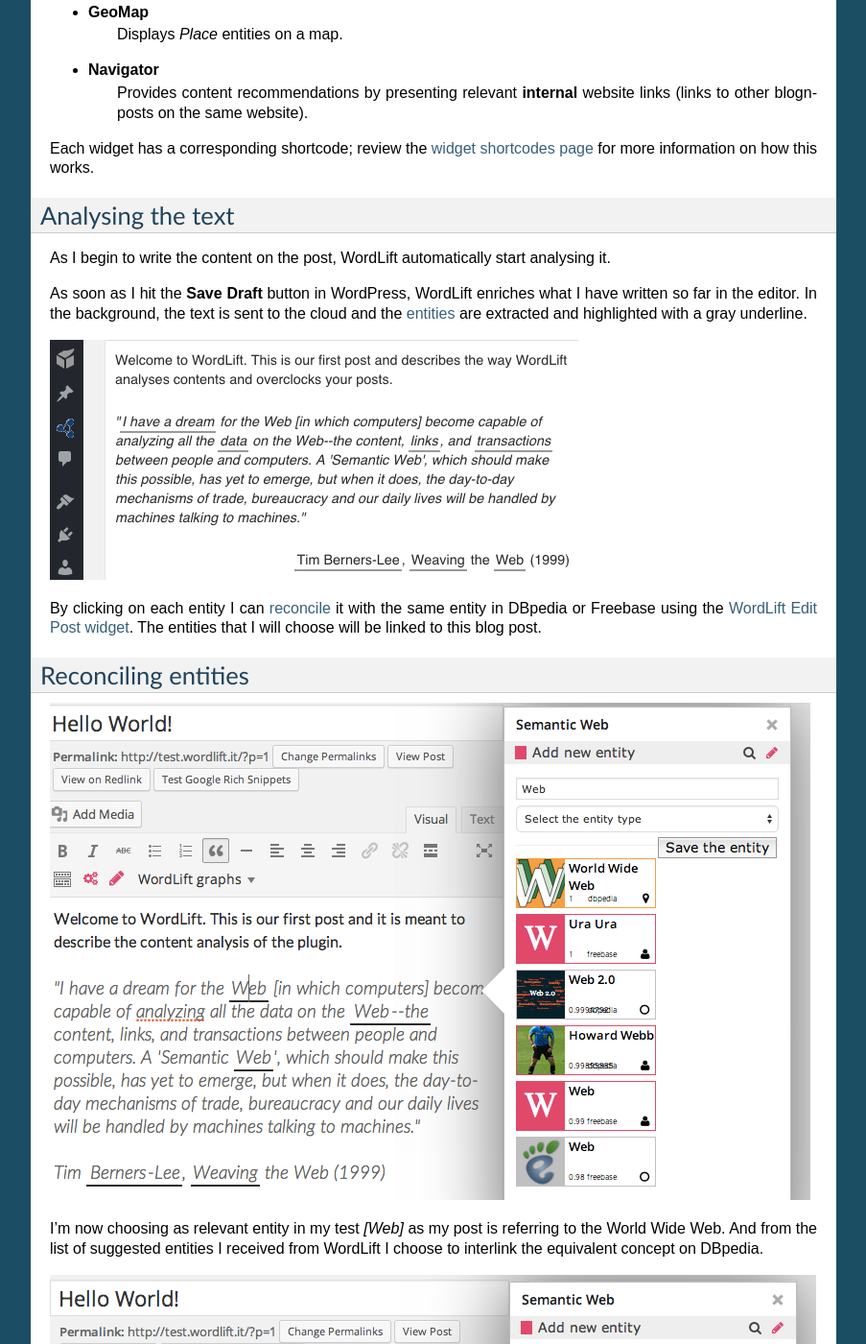
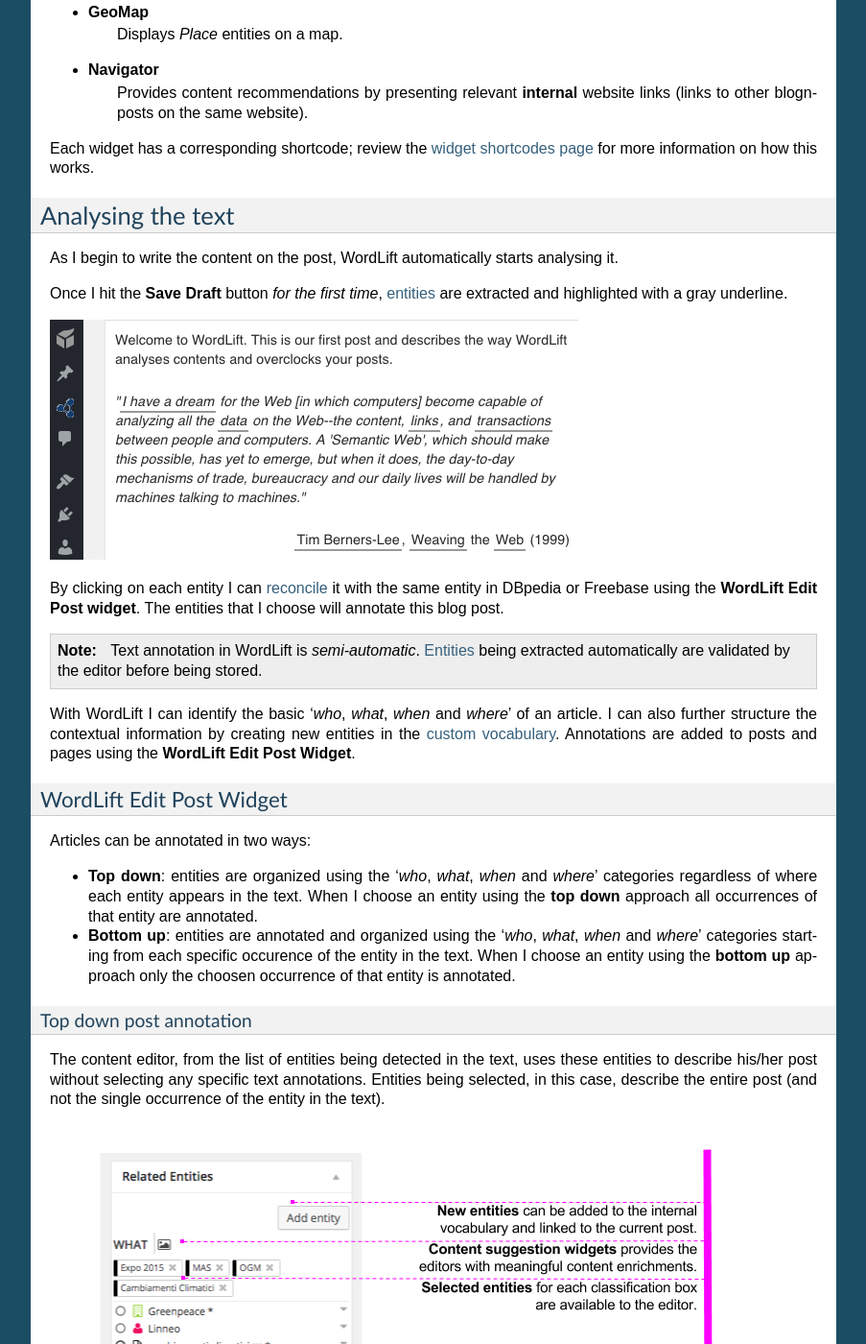
Before and after one commit to insideout10/wordlift-docs, a Sphinx documentation site: the page built from docs/analysis.rst, in a window 1280 px wide and 1400 px high, scrolled down 1007 px. Shown: the whole window at 96% size, without its empty margins (198-1101 px from the left). Built offline with Sphinx 7.4.7, drawn with Linux system fonts in a browser that asks for light colours; some of the changed text lies outside the part shown.

Commit message:
UYpdate Analysis

```diff
--- a/docs/analysis.rst
+++ b/docs/analysis.rst
@@ -3,7 +3,7 @@
 
 **WordLift** adds semantic annotations and combines information publicly available as `linked open data <key-concepts.html#linked-open-data>`_ to organize and enrich contents.
 
-**WordLift** suggests to the content editors relevant fact-based information, images and links.
+**WordLift** suggests to the content editor relevant fact-based information, images and links.
 
 **WordLift** analyses articles using *Named Entity Recognition* (NER) and *Named Entity Disambiguation* (NED) to extract `Named Entities <key-concepts.html#entity>`_ from posts and pages.
 
@@ -53,14 +53,56 @@
 Analysing the text
 _____________
 
-As I begin to write the content on the post, WordLift automatically start analysing it.
+As I begin to write the content on the post, WordLift automatically starts analysing it.
 
-As soon as I hit the **Save Draft** button in WordPress, WordLift enriches what I have written so far in the editor.
-In the background, the text is sent to the cloud and the `entities <key-concepts.html#entity>`_ are extracted and highlighted with a gray underline.
+Once I hit the **Save Draft** button *for the first time*, `entities <key-concepts.html#entity>`_ are extracted and highlighted with a gray underline.
 
 .. image:: /images/wordlift-content-analysis-results.png
 
-By clicking on each entity I can `reconcile <key-concepts.html#reconciliation>`_ it with the same entity in DBpedia or Freebase using the `WordLift Edit Post widget <key-concepts.html#wordlift-edit-post-widget>`_. The entities that I will choose will be linked to this blog post.
+By clicking on each entity I can `reconcile <key-concepts.html#reconciliation>`_ it with the same entity in DBpedia or Freebase using the **WordLift Edit Post widget**. The entities that I choose will annotate this blog post.
+
+.. note::
+
+	Text annotation in WordLift is *semi-automatic*. `Entities <key-concepts.html#entity>`_ being extracted automatically are validated by the editor before being stored.
+
+With WordLift I can identify the basic '*who*, *what*, *when* and *where*' of an
+article. I can also further structure the contextual information by creating new entities in the `custom vocabulary <key-concepts.html#vocabulary>`_. Annotations are added to posts and pages using the **WordLift Edit Post Widget**.
+
+
+WordLift Edit Post Widget
+--------------
+
+Articles can be annotated in two ways:
+
+* **Top down**: entities are organized using the '*who*, *what*, *when* and *where*' categories regardless of where each entity appears in the text. When I choose an entity using the **top down** approach all occurrences of that entity are annotated.
+
+* **Bottom up**: entities are annotated and organized using the '*who*, *what*, *when* and *where*' categories starting from each specific occurence of the entity in the text. When I choose an entity using the **bottom up** approach only the choosen occurrence of that entity is annotated.
+
+Top down post annotation
+^^^^^^^^^^^^^^
+The content editor, from the list of entities being detected in the text, uses these entities to describe his/her post without selecting any specific text annotations.
+Entities being selected, in this case, describe the entire post (and not the single occurrence of the entity in the text).
+
+.. image:: /images/wordlift-edit-post-widget-01.png
+
+Bottom up entity annotation
+^^^^^^^^^^^^^^
+The content editor has choosen the “Expo 2015” occurence in the text. In this case, this specific occurrence, is annotated with the entity "Expo 2015".
+
+.. image:: /images/wordlift-edit-post-widget-02.png
+
+
+Edit Entity Properties
+^^^^^^^^^^^^^^
+The content editor is editing the main properties for the entity "Expo 2015" while writing the post.
+The complete list of properties can be edited from the :doc:`edit-entity` page.
+
+.. image:: /images/wordlift-edit-post-widget-03.png
+
+Image Suggestor
+^^^^^^^^^^^^^^
+.. image:: /images/wordlift-edit-post-widget-04.png
+Images for each entity appear in the WordLift Edit Post Widget and can be dragged and dropped in the visual editor.
 
 Reconciling entities
 _____________
```
Also changed, not shown: other parts of docs/analysis.rst (+2 -2 lines).
